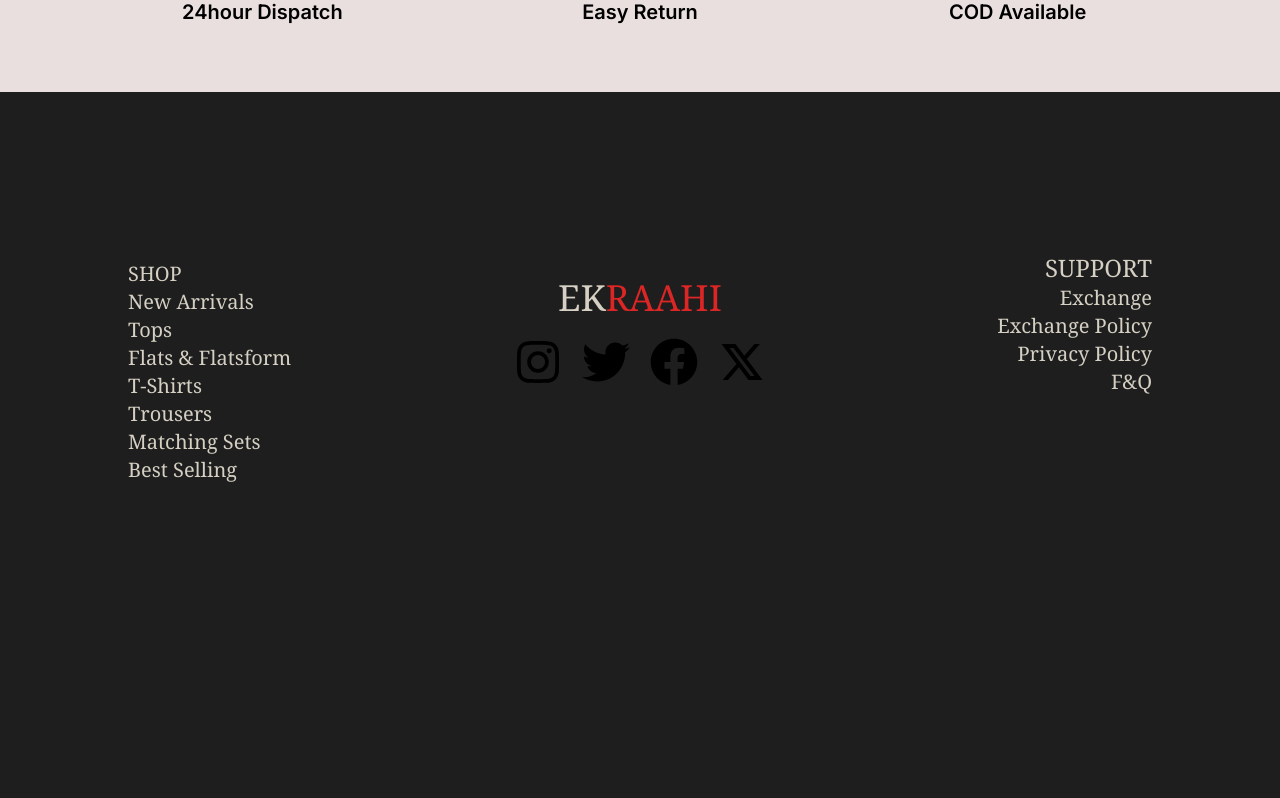
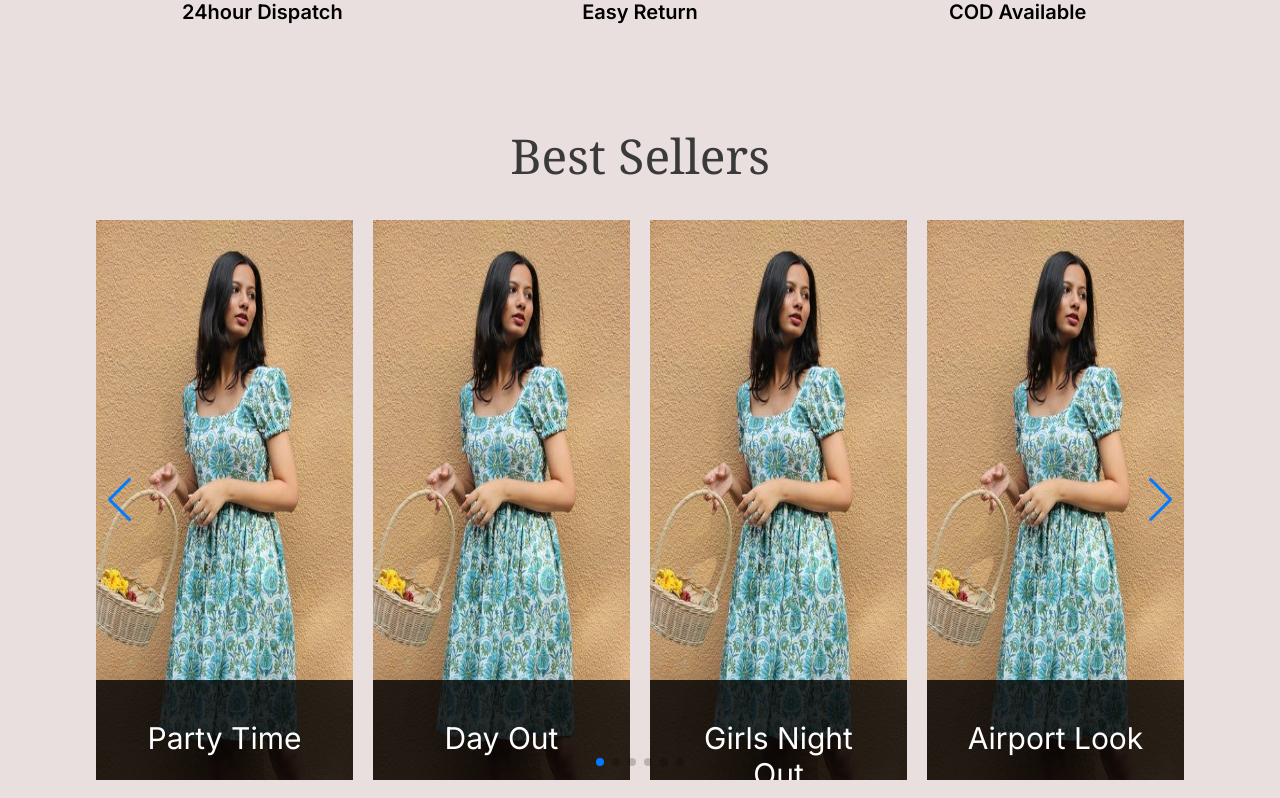
Before and after one commit to ek-raahi/ekraahi, a Next.js app: page / in a window 1280 px wide. Shown: the part 2540-3338 px from the top of the page. Built offline with nearby package versions, Linux system fonts and the light colour scheme.

Commit message:
some changes

```diff
--- a/src/app/page.tsx
+++ b/src/app/page.tsx
@@ -20,7 +20,7 @@
       <TopCategories/>
       <NewArrivals/>
       <ServicesIcon/>
-      {/* <BestSellers/> */}
+      <BestSellers/>
       {/* <Recommended/> */}
       {/* <NewEra/> */}
     </div>
--- a/src/components/BestSellers.tsx
+++ b/src/components/BestSellers.tsx
@@ -2,15 +2,12 @@
 import React from "react";
 import { A11y, Navigation, Pagination, Scrollbar } from "swiper/modules";
 import { Swiper, SwiperSlide } from "swiper/react";
-import Slider from "react-slick";
+import 'swiper/css';
+import 'swiper/css/navigation';
+import 'swiper/css/pagination';
+import 'swiper/css/scrollbar';
+import Image from "next/image";
 
-var settings = {
-  dots: true,
-  infinite: true,
-  speed: 500,
-  slidesToShow: 1,
-  slidesToScroll: 1,
-};
 const ImageArray = [
   {
     image: "/cat6.jpg",
@@ -40,31 +37,38 @@
 
 const BestSellers = () => {
   return (
-    <div>
+    <div className="pb-40">
       <div className="text-5xl font-550 text-[#3b3a3a] font-serif flex justify-center items-center py-10">
         <h1>Best Sellers</h1>
       </div>
-      <Slider {...settings}>
-      <div>
-        <h3>1</h3>
+      <div className="w-full h-full flex justify-center items-center">
+
+      <div className=" h-[70vh] w-[85vw] gap-4">
+        <Swiper
+          slidesPerView={4}
+          loop={true}
+          modules={[Navigation, Pagination, Scrollbar, A11y]}
+          navigation={true}
+          spaceBetween={20}
+          className=" h-full"
+          autoplay={{ delay: 2500, disableOnInteraction: false }}
+          pagination={{ clickable: true, enabled: true }}
+          >
+          {ImageArray.map((item, index) => (
+            <SwiperSlide className="h-full" key={index}>
+              <div className="relative h-full bg-yellow-400">
+              <div className="absolute inset-0 flex top-3/4 mt-10 bg-black py-10 h-fit    justify-center    duration-700 bg-opacity-80 text-white text-3xl">
+                          <h2 className=' bottom-0 w-3/4 text-center'>{item.text}</h2>
+                </div>
+                <Image src={item.image} alt="Category Image"  width={300} height={300} className='w-full h-full' />
+              </div>
+            </SwiperSlide>
+          ))}
+        </Swiper>
       </div>
-      <div>
-        <h3>2</h3>
-      </div>
-      <div>
-        <h3>3</h3>
-      </div>
-      <div>
-        <h3>4</h3>
-      </div>
-      <div>
-        <h3>5</h3>
-      </div>
-      <div>
-        <h3>6</h3>
-      </div>
-    </Slider>
 
+
+          </div>
     </div>
   );
 };
```
